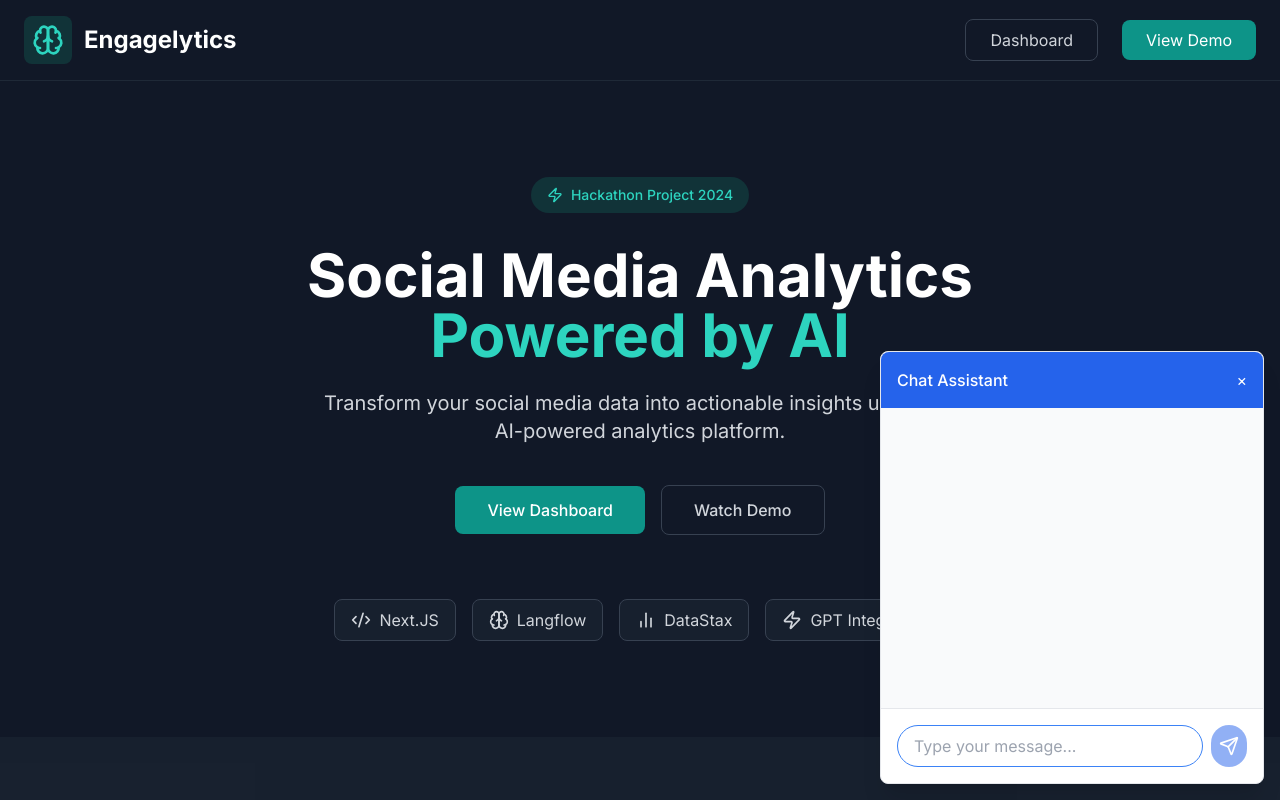
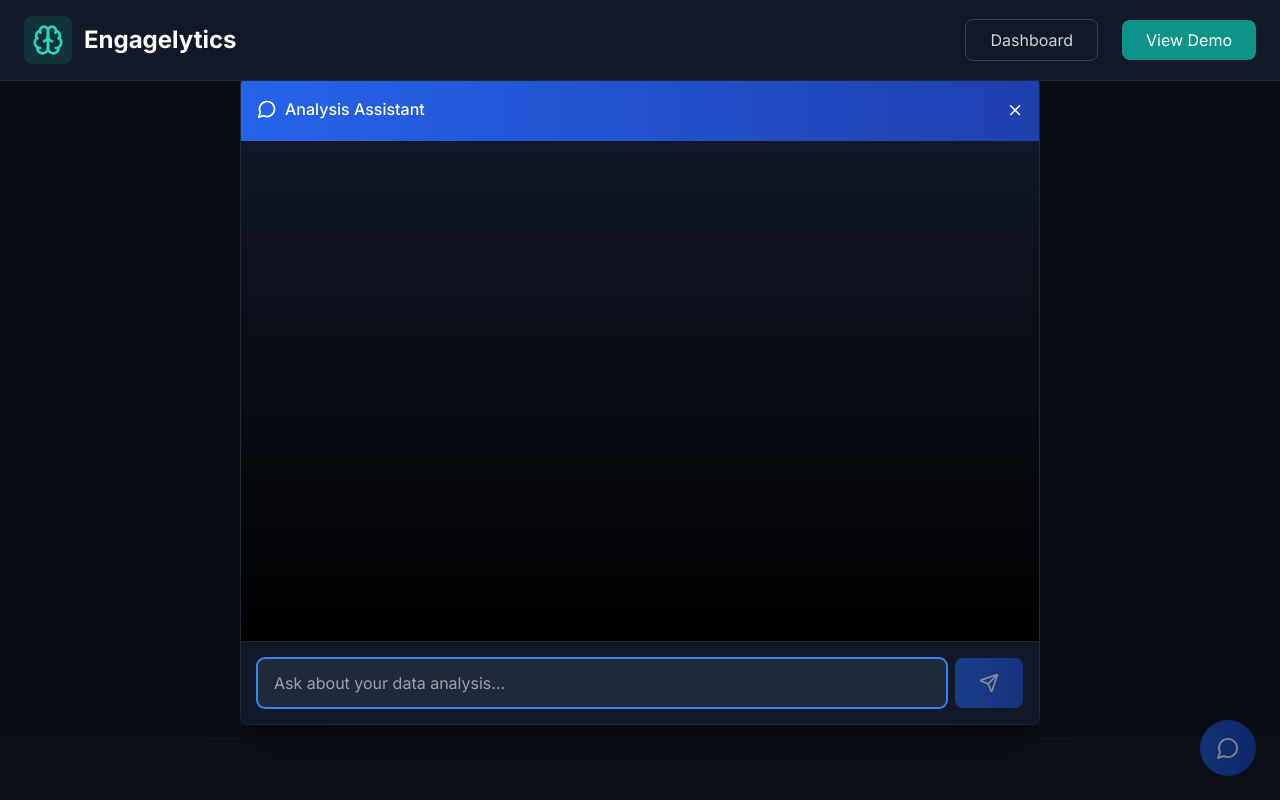
Before and after one commit to Niikkk8/engagelytics, a Next.js app: page / in a window 1280 px wide. Both pictures are taken after a click on the button "Open chat". Shown: the top 800 px of the page. Built offline with nearby package versions, Linux system fonts and the light colour scheme.

Commit message:
Completed chatbot

```diff
--- a/components/universal/Chatbot.jsx
+++ b/components/universal/Chatbot.jsx
@@ -1,30 +1,64 @@
 'use client';
 
 import React, { useState, useEffect, useRef, useCallback } from 'react';
-import { Send, Loader } from 'lucide-react';
+import { Send, Loader, MessageCircle } from 'lucide-react';
 
-const ChatMessage = React.memo(({ message }) => (
+const formatAnalysisContent = (content) => {
+    if (!content.includes('save-to-like ratio')) return content;
+
+    const formattedContent = content
+        .replace(/\*\*/g, '')
+        .split('\n')
+        .map(line => {
+            if (line.match(/^\d+\.\s(Reel|Carousel|Static|Other)/)) {
+                const [num, rest] = line.split('. ');
+                return `<div class="font-bold text-lg mt-4 mb-2 text-blue-100">${num}. ${rest}</div>`;
+            }
+            if (line.includes('Post ID:')) {
+                const posts = line.trim()
+                    .split(',')
+                    .map(post => {
+                        const [id, ratio] = post.split('(');
+                        return `<span class="inline-block bg-opacity-20 bg-white rounded px-2 py-1 m-1 text-sm">
+                            ${id.replace('Post ID:', 'Post').trim()}: ${ratio?.replace(')', '')}
+                        </span>`;
+                    })
+                    .join('');
+                return `<div class="flex flex-wrap gap-1 mt-1">${posts}</div>`;
+            }
+            return `<div class="mb-2">${line}</div>`;
+        })
+        .join('');
+
+    return formattedContent;
+};
+
+const ChatMessage = React.memo(({ message }) => {
+    const formattedContent = formatAnalysisContent(message.content);
+
+    return (
+        <div className={`flex ${message.type === 'user' ? 'justify-end' : 'justify-start'} mb-4`}>
             <div
-        className={`flex ${message.type === 'user' ? 'justify-end' : 'justify-start'} mb-4`}
+                className={`max-w-[90%] rounded-lg p-4 ${message.type === 'user'
+                        ? 'bg-gradient-to-r from-blue-600 to-blue-700 text-white shadow-lg'
+                        : 'bg-gradient-to-r from-gray-800 to-gray-900 text-gray-100 shadow-lg'
+                    }`}
             >
                 <div
-            className={`max-w-[70%] rounded-lg p-3 ${message.type === 'user'
-                ? 'bg-blue-600 text-white'
-                : 'bg-gray-200 text-gray-800'
-                }`}
-        >
-            <p className="break-words">{message.content}</p>
+                    className="break-words"
+                    dangerouslySetInnerHTML={{ __html: formattedContent }}
+                />
             </div>
         </div>
-));
+    );
+});
 
 ChatMessage.displayName = 'ChatMessage';
 
-export default function Chatbot() {
+const ChatWindow = ({ isOpen, onClose }) => {
     const [messages, setMessages] = useState([]);
     const [input, setInput] = useState('');
     const [isLoading, setIsLoading] = useState(false);
-    const [isOpen, setIsOpen] = useState(false);
     const messagesEndRef = useRef(null);
     const inputRef = useRef(null);
 
@@ -48,34 +82,48 @@ export default function Chatbot() {
         if (!input.trim() || isLoading) return;
 
         const userMessage = { type: 'user', content: input };
-        setMessages(prev => [...prev, userMessage]);
+        setMessages((prev) => [...prev, userMessage]);
         setInput('');
         setIsLoading(true);
 
         try {
-            const response = await fetch('/api/chat', {
+            const response = await fetch("/api/chat", {
                 method: 'POST',
-                headers: { 'Content-Type': 'application/json' },
-                body: JSON.stringify({ userMessage: input }),
+                headers: {
+                    'Content-Type': 'application/json',
+                },
+                body: JSON.stringify({
+                    input_value: input,
+                    tweaks: {
+                        "AstraDBToolComponent-CF8aW": {},
+                        "ParseData-cwkgx": {},
+                        "TextInput-OS4Th": {},
+                        "ChatInput-L0kXb": {},
+                        "CombineText-JYwrG": {},
+                        "GroqModel-7sUX4": {},
+                        "ChatOutput-X19Q2": {}
+                    }
+                }),
             });
 
-
             if (!response.ok) {
-                const errorText = await response.text();
-                console.error("Chat API Error:", errorText);
-                throw new Error('Failed to fetch chat response.');
+                throw new Error(`HTTP error! status: ${response.status}`);
             }
 
             const data = await response.json();
-            const botMessage = {
-                type: 'bot',
-                content: data.outputs[0].artifacts.message || 'I apologize, but I couldn’t process your request.',
-            };
+            const botMessage = data.outputs[0].outputs[0].artifacts.message;
 
-            setMessages(prev => [...prev, botMessage]);
+            if (botMessage) {
+                setMessages((prev) => [...prev, { type: 'bot', content: botMessage }]);
+            } else {
+                setMessages((prev) => [
+                    ...prev,
+                    { type: 'bot', content: "I apologize, but I couldn't process your request." },
+                ]);
+            }
         } catch (error) {
             console.error('Error:', error);
-            setMessages(prev => [
+            setMessages((prev) => [
                 ...prev,
                 { type: 'bot', content: 'An error occurred. Please try again.' },
             ]);
@@ -84,68 +132,50 @@ export default function Chatbot() {
         }
     };
 
+    if (!isOpen) return null;
+
     return (
-        <div className="fixed bottom-0 right-0 mb-4 mr-4 z-50">
-            {!isOpen && (
+        <div className="fixed inset-0 flex items-center justify-center bg-black bg-opacity-50 z-50">
+            <div className="bg-gradient-to-b from-gray-900 to-black rounded-lg shadow-2xl w-[800px] max-w-[90vw] flex flex-col border border-gray-800">
+                <div className="p-4 bg-gradient-to-r from-blue-600 to-blue-800 rounded-t-lg flex justify-between items-center">
+                    <h3 className="font-medium text-white flex items-center gap-2">
+                        <MessageCircle className="w-5 h-5" />
+                        Analysis Assistant
+                    </h3>
                     <button
-                    onClick={() => setIsOpen(true)}
-                    className="bg-blue-600 hover:bg-blue-700 text-white rounded-full p-4 shadow-lg transition-all duration-200 ease-in-out"
-                    aria-label="Open chat"
-                >
-                    <svg
-                        className="w-6 h-6"
-                        fill="none"
-                        stroke="currentColor"
-                        viewBox="0 0 24 24"
-                    >
-                        <path
-                            strokeLinecap="round"
-                            strokeLinejoin="round"
-                            strokeWidth={2}
-                            d="M8 10h.01M12 10h.01M16 10h.01M9 16H5a2 2 0 01-2-2V6a2 2 0 012-2h14a2 2 0 012 2v8a2 2 0 01-2 2h-5l-5 5v-5z"
-                        />
-                    </svg>
-                </button>
-            )}
-
-            {isOpen && (
-                <div className="bg-white rounded-lg shadow-xl w-96 max-w-[calc(100vw-2rem)] flex flex-col border border-gray-200">
-                    <div className="p-4 bg-blue-600 text-white rounded-t-lg flex justify-between items-center">
-                        <h3 className="font-medium">Chat Assistant</h3>
-                        <button
-                            onClick={() => setIsOpen(false)}
-                            className="text-white hover:text-gray-200 transition-colors"
+                        onClick={onClose}
+                        className="text-white hover:text-gray-200 transition-colors text-2xl font-light"
                         aria-label="Close chat"
                     >
                         ×
                     </button>
                 </div>
-                    <div className="flex-1 overflow-y-auto p-4 max-h-[400px] min-h-[300px] bg-gray-50">
+                <div className="flex-1 overflow-y-auto p-6 max-h-[600px] min-h-[500px] bg-gradient-to-b from-gray-900 to-black">
                     {messages.map((message, index) => (
                         <ChatMessage key={index} message={message} />
                     ))}
                     {isLoading && (
                         <div className="flex justify-center items-center py-2">
-                                <Loader className="w-6 h-6 animate-spin text-blue-600" />
+                            <Loader className="w-6 h-6 animate-spin text-blue-500" />
                         </div>
                     )}
                     <div ref={messagesEndRef} />
                 </div>
-                    <form onSubmit={handleSendMessage} className="p-4 border-t border-gray-200">
+                <form onSubmit={handleSendMessage} className="p-4 border-t border-gray-800 bg-gray-900">
                     <div className="flex gap-2">
                         <input
                             ref={inputRef}
                             type="text"
                             value={input}
                             onChange={(e) => setInput(e.target.value)}
-                                placeholder="Type your message..."
-                                className="flex-1 px-4 py-2 border border-gray-300 rounded-full text-black focus:outline-none focus:border-blue-500"
+                            placeholder="Ask about your data analysis..."
+                            className="flex-1 px-4 py-3 bg-gray-800 border border-gray-700 rounded-lg text-white focus:outline-none focus:border-blue-500 focus:ring-1 focus:ring-blue-500"
                             disabled={isLoading}
                         />
                         <button
                             type="submit"
                             disabled={isLoading || !input.trim()}
-                                className="bg-blue-600 text-white rounded-full p-2 hover:bg-blue-700 disabled:opacity-50 disabled:cursor-not-allowed transition-colors"
+                            className="bg-gradient-to-r from-blue-600 to-blue-700 text-white rounded-lg px-6 hover:from-blue-700 hover:to-blue-800 disabled:opacity-50 disabled:cursor-not-allowed transition-all duration-200"
                             aria-label="Send message"
                         >
                             <Send className="w-5 h-5" />
@@ -153,7 +183,26 @@ export default function Chatbot() {
                     </div>
                 </form>
             </div>
-            )}
         </div>
     );
+};
+
+export default function Chatbot() {
+    const [isOpen, setIsOpen] = useState(false);
+
+    const handleOpen = () => setIsOpen(true);
+    const handleClose = () => setIsOpen(false);
+
+    return (
+        <>
+            <button
+                onClick={handleOpen}
+                className="fixed bottom-6 right-6 p-4 bg-gradient-to-r from-blue-600 to-blue-700 text-white rounded-full shadow-lg hover:from-blue-700 hover:to-blue-800 transition-all duration-200 z-50"
+                aria-label="Open chat"
+            >
+                <MessageCircle className="w-6 h-6" />
+            </button>
+            <ChatWindow isOpen={isOpen} onClose={handleClose} />
+        </>
+    );
 }
```
Also changed, not shown: app/api/chat/route.js (+36 -22 lines). Lines whose indentation alone changed are shown as unchanged.
